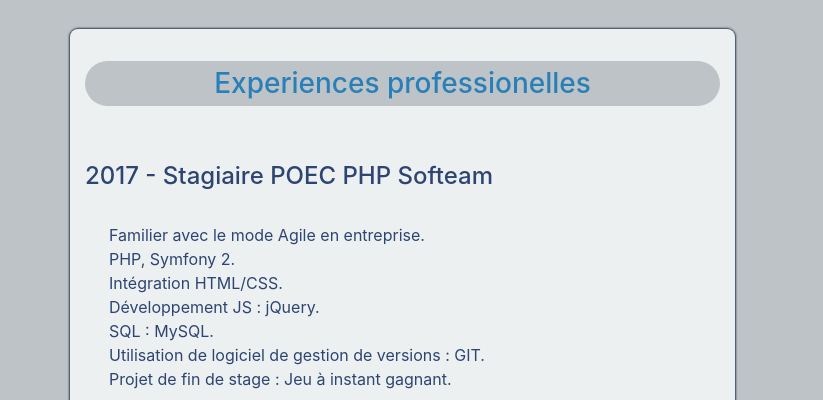
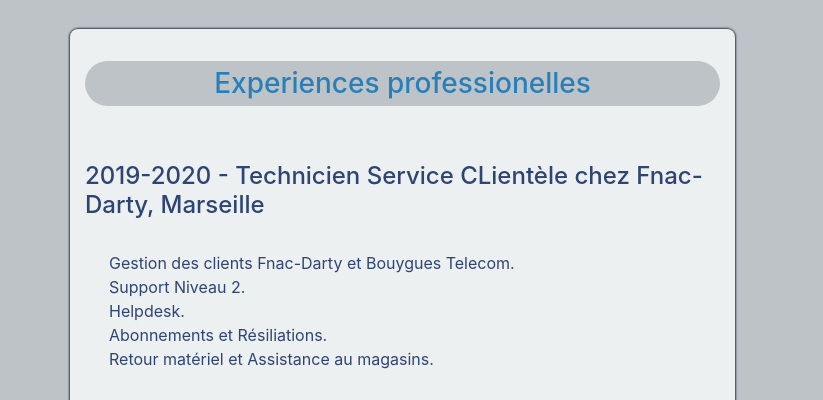
Before and after one commit to SpqzM/CV, a plain HTML site: page index.html in a window 1280 px wide. Shown: the part 211-611 px from the top of the page, 0-823 px from the left. Drawn offline with Linux system fonts and the light colour scheme.

Commit message:
Update index.html
maj Darty

```diff
--- a/index.html
+++ b/index.html
@@ -27,6 +27,16 @@ and open the template in the editor.
             <main class="col-sm-12 col-md-8 col-lg-7">
 
                 <h3>Experiences professionelles</h3>
+		<section>
+                    <h4>2019-2020 - Technicien Service CLientèle chez Fnac-Darty, Marseille</h4>
+                    <ul>
+                        <li>Gestion des clients Fnac-Darty et Bouygues Telecom.</li>
+                        <li>Support Niveau 2.</li>
+                        <li>Helpdesk.</li>
+                        <li>Abonnements et Résiliations.</li>
+                        <li>Retour matériel et Assistance au magasins.</li>
+                    </ul>
+                </section>
                 <section>
                     <h4>2017 - Stagiaire POEC PHP Softeam</h4>
                     <ul>
```
